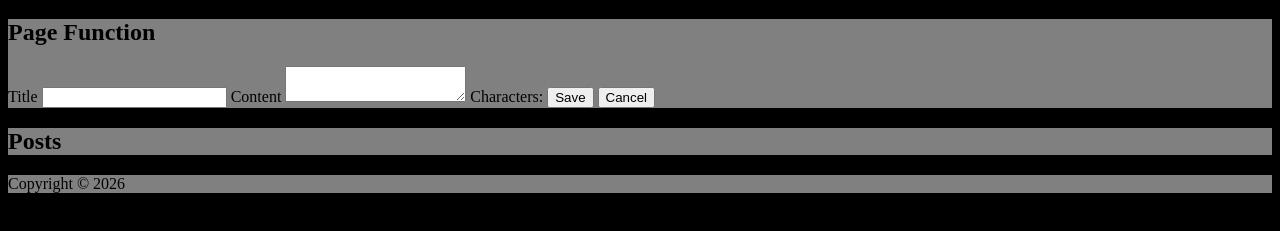
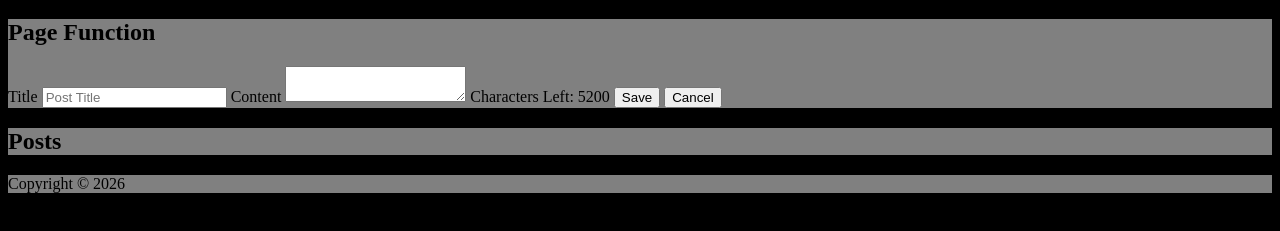
Before and after one commit to keokistevenson/SBA5-Interactive-Personal-Blog-Platform, a plain HTML site: page index.html in a window 1280 px wide. Shown: the part 87-318 px from the top of the page. Drawn offline with Linux system fonts and the light colour scheme.

Commit message:
Added HTML5 form validation.

```diff
--- a/index.html
+++ b/index.html
@@ -20,12 +20,12 @@
                 <h2 id="blog-mode">Page Function</h2>
 
                 <label for="title">Title</label>
-                <input id="title" name="title" type="text" required>
+                <input id="title" name="title" type="text" placeholder="Post Title" minlength="2" required>
                 <span id="title-error" aria-live="polite"></span>
 
                 <label for="content">Content</label>
-                <textarea id="content" name="content" required></textarea>
-                <span id="character-count" aria-live="polite">Characters: </span>
+                <textarea id="content" name="content" laceholder="I can't post less than 10 characters so get with it!" minlength="10" maxlength="5200" required></textarea>
+                <span id="character-count" aria-live="polite">Characters Left: 5200 </span>
                 <span id="content-error" aria-live="polite"></span>
 
                 <button id="Save" type="submit">Save </button>
```
